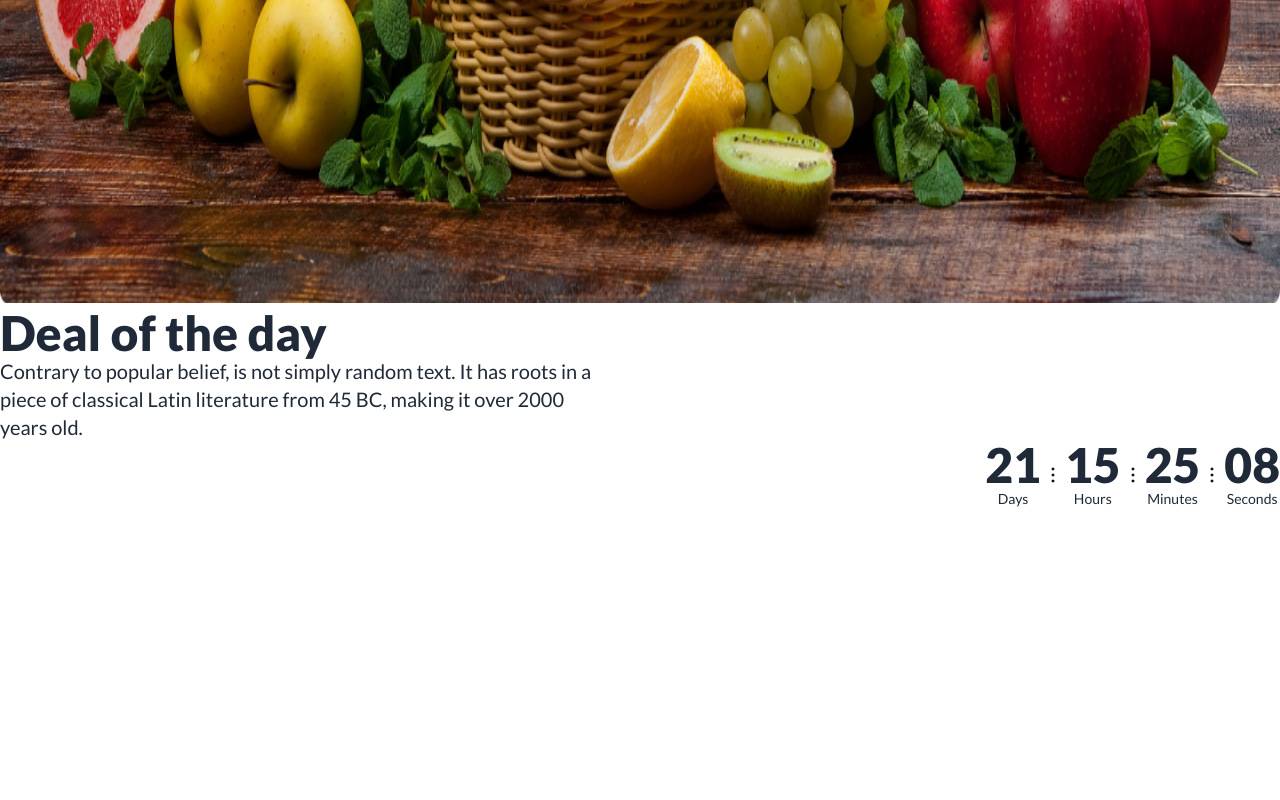
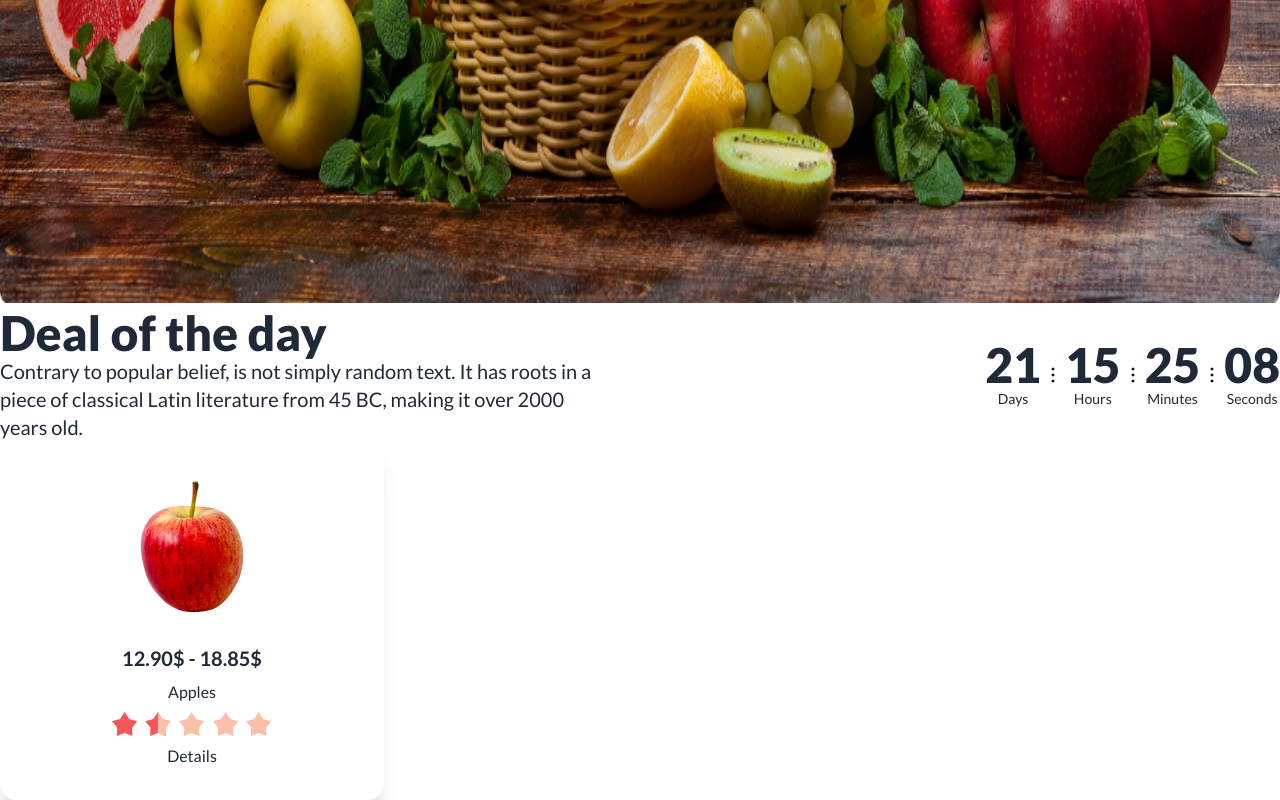
Before and after one commit to debu30/B8A3-fruit-brust, a plain HTML site: page index.html in a window 1280 px wide. Shown: the part 901-1701 px from the top of the page. Before the commit the page ends 1410 px from the top, so only its background shows below. Drawn offline with nearby package versions, Linux system fonts and the light colour scheme; grey boxes are pictures that could not be loaded.

Commit message:
added the card

```diff
--- a/index.html
+++ b/index.html
@@ -203,7 +203,7 @@
 <!-- text section -->
 
 <section class="mt-35">
-  <div class="flex lg:justify-between sm:flex-col">
+  <div class="flex justify-between lg:flex-row flex-col">
 
     <!-- 1st -->
 <div>
@@ -213,7 +213,7 @@
 
 
 <!-- 2nd -->
-<div class="flex flex-1 justify-end items-center">
+<div class="deal-box flex flex-1 lg:justify-end sm:justify-center md:justify-center items-center">
 
 
 <div class="text-center">
@@ -267,6 +267,48 @@
 
 
   </div>
+
+
+
+  <!-- card section -->
+  <div>
+
+    <div class="card w-96 bg-base-100 shadow-xl">
+      <figure class="px-10 pt-10">
+        <img src="images/fruit6.png" alt="Shoes" class="rounded-xl" />
+      </figure>
+      <div class="card-body items-center text-center">
+        <h2 class="card-title">12.90$ - 18.85$</h2>
+        <p>Apples</p>
+
+
+
+        <div class="card-actions  flex flex-col justify-center items-center">
+
+          <!-- svg -->
+<div>
+  <svg xmlns="http://www.w3.org/2000/svg" width="160" height="24" viewBox="0 0 160 24" fill="none">
+    <path d="M45.8529 0L50.4018 7.00591L58.4705 9.16716L53.2131 15.6584L53.651 24L45.8529 21.0059L38.0549 24L38.4927 15.6584L33.2354 9.16716L41.3041 7.00591L45.8529 0Z" fill="#F85559"/>
+    <path d="M45.9038 0L50.4527 7.00591L58.5214 9.16716L53.264 15.6584L53.7018 24L45.9038 21.0059V0Z" fill="#FBC0A8"/>
+    <path d="M12.6176 0L17.1664 7.00591L25.2351 9.16716L19.9778 15.6584L20.4156 24L12.6176 21.0059L4.81952 24L5.25735 15.6584L0 9.16716L8.06871 7.00591L12.6176 0Z" fill="#F85559"/>
+    <path d="M79.6176 0L84.1664 7.00591L92.2351 9.16716L86.9778 15.6584L87.4156 24L79.6176 21.0059L71.8195 24L72.2574 15.6584L67 9.16716L75.0687 7.00591L79.6176 0Z" fill="#FBC0A8"/>
+    <path d="M146.618 0L151.166 7.00591L159.235 9.16716L153.978 15.6584L154.416 24L146.618 21.0059L138.82 24L139.257 15.6584L134 9.16716L142.069 7.00591L146.618 0Z" fill="#FBC0A8"/>
+    <path d="M113.618 0L118.166 7.00591L126.235 9.16716L120.978 15.6584L121.416 24L113.618 21.0059L105.82 24L106.257 15.6584L101 9.16716L109.069 7.00591L113.618 0Z" fill="#FBC0A8"/>
+  </svg>
+</div>
+
+
+<div>
+  <button class="">Details</button>
+</div>
+
+        </div>
+      </div>
+    </div>
+
+
+
+  </div>
 </section>
 
 
--- a/styles.css
+++ b/styles.css
@@ -21,6 +21,13 @@
 .search-box{
     display: none;
 }
+.deal-box{
+    justify-content: center;
+    align-items: center;
+    margin-top: 20px;
+
+}
+
 
 }
 
```
